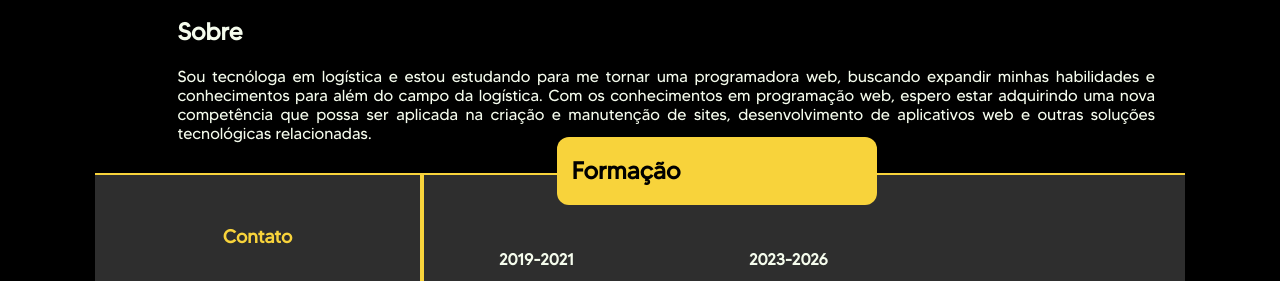
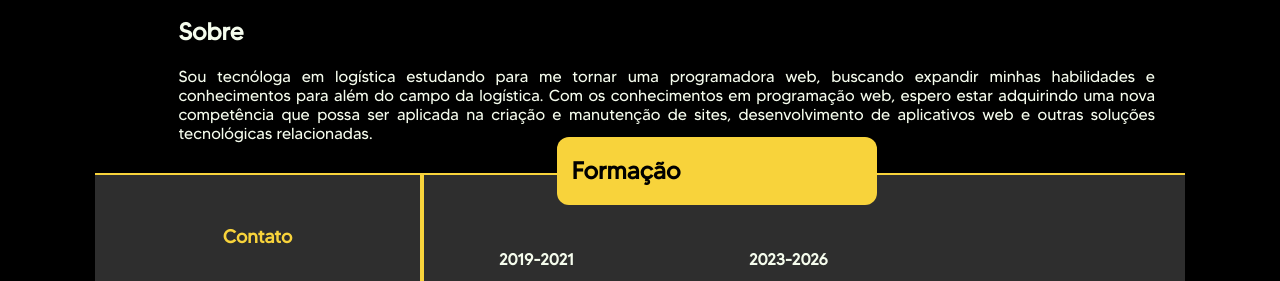
Before and after one commit to Mpbarcelo/curriculo, a plain HTML site: page index.html in a window 1280 px wide. Shown: the part 156-437 px from the top of the page. Drawn offline with Linux system fonts and the light colour scheme.

Commit message:
primeiro commit

```diff
--- a/assets/styles/barraprogressocircular.css
+++ b/assets/styles/barraprogressocircular.css
@@ -36,9 +36,6 @@
     border-left-color: transparent;
     border-bottom-color: transparent;
     animation: load is linear;
-    /*
-    width: 100%;
-    height: 100%;*/
 }
 
 .circulo.p75::before
--- a/index.html
+++ b/index.html
@@ -34,7 +34,7 @@
                     </b>
 
                 </h2>
-                <p class="m-10">Sou tecnóloga em logística e estou estudando para me tornar uma programadora web, buscando expandir minhas habilidades e conhecimentos para além do campo da logística. Com os conhecimentos em programação web, espero estar adquirindo uma nova competência que possa ser aplicada na criação e manutenção de sites, desenvolvimento de aplicativos web e outras soluções tecnológicas relacionadas.</p>
+                <p class="m-10">Sou tecnóloga em logística estudando para me tornar uma programadora web, buscando expandir minhas habilidades e conhecimentos para além do campo da logística. Com os conhecimentos em programação web, espero estar adquirindo uma nova competência que possa ser aplicada na criação e manutenção de sites, desenvolvimento de aplicativos web e outras soluções tecnológicas relacionadas.</p>
             </div>
         </section>
         <div class="row">
```
